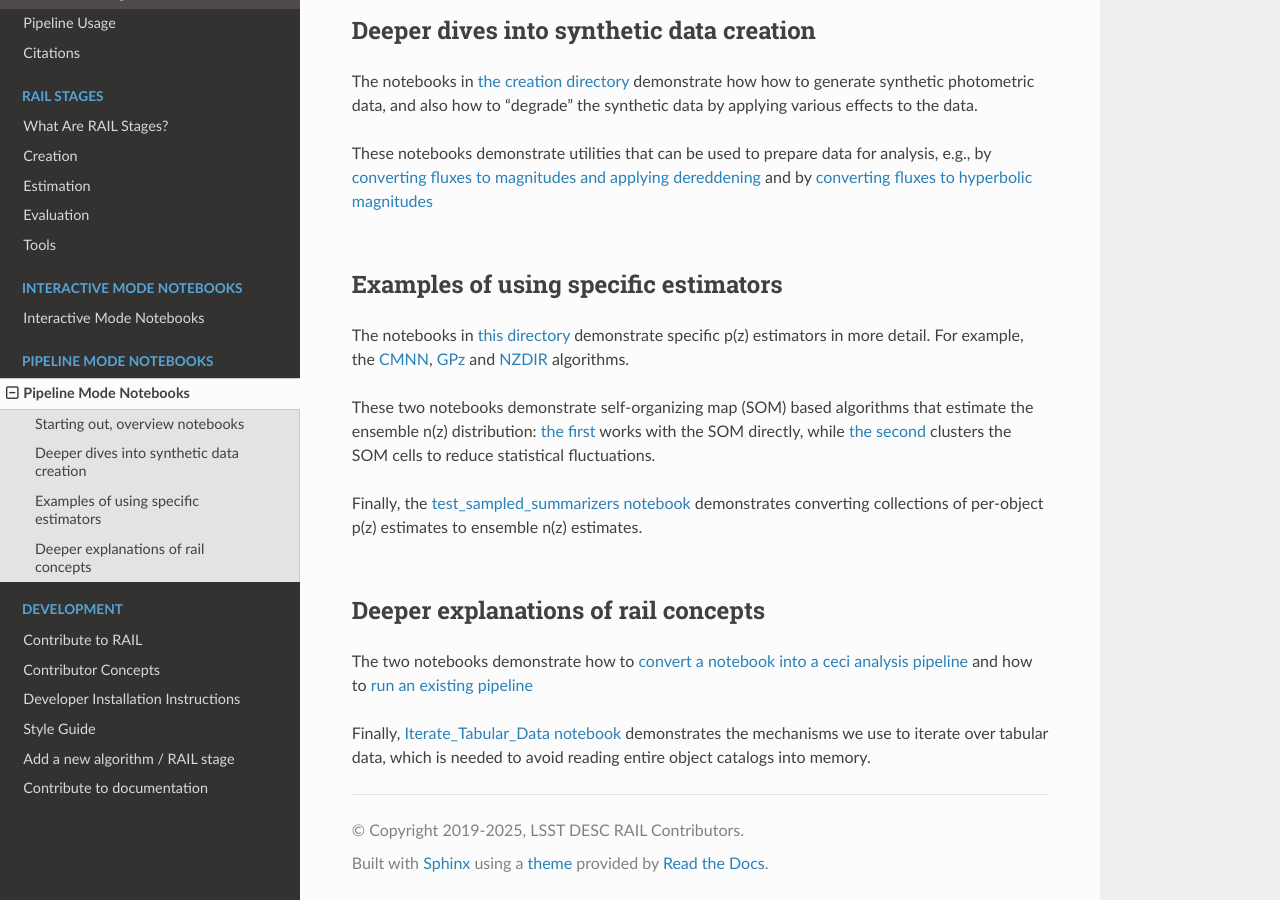
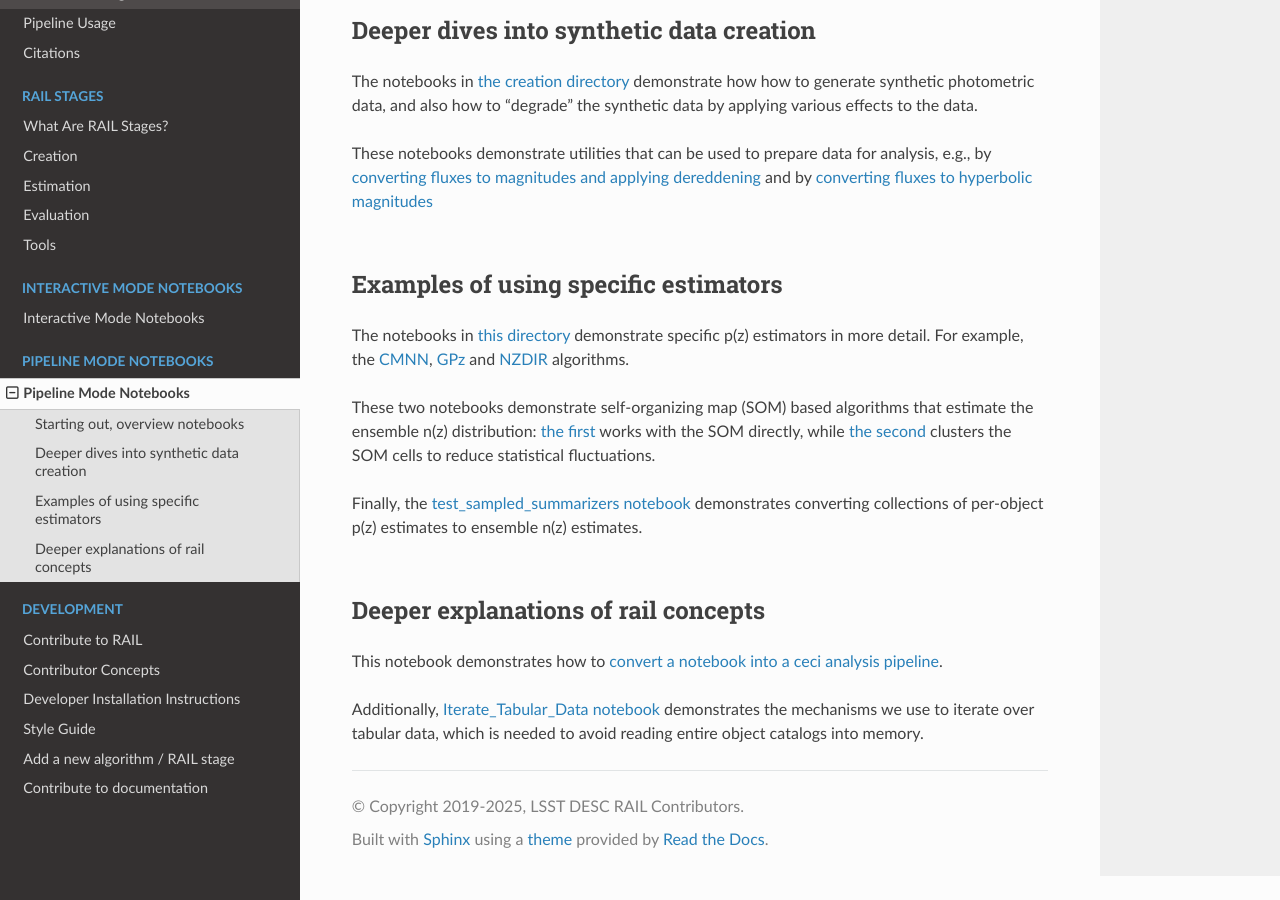
Before and after one commit to LSSTDESC/rail, a Sphinx documentation site: the page built from docs/source/pipeline_notebooks/index.rst, in a window 1280 px wide and 900 px high, scrolled down 766 px. Built offline with Sphinx 7.4.7 and the Read the Docs theme 3.1.0, drawn with Linux system fonts in a browser that asks for light colours; nearby versions of some CDN libraries; pages that are not in the unit, such as notebooks, are missing from menus; the version number could not be read and is left out.

Commit message:
misc formatting changes for docs

```diff
--- a/docs/source/development/add_stage.rst
+++ b/docs/source/development/add_stage.rst
@@ -23,11 +23,9 @@
 packaging is included in the template), you should create a PR against the ``rail``
 package to add your package as a dependency. Include your new package name in `the rail
 packages config <https://github.com/LSSTDESC/rail/blob/main/rail_packages.yml>`_. You should also
-run the ``create_interactive_structure.py`` script, which will add in the necessary ``*.pyi`` files
-so that the interactive mode will see your new algorithm.
+run the ``create_interactive_structure.py`` script in ``rail_base`` and do a PR. This will add in the necessary
+``*.pyi`` files so that the interactive mode will see your new algorithm.
 
-
-**TODO: add demo then continue to adding a new rail stage section above**
 
 ==============
 New RAIL Stage
--- a/docs/source/development/documentation.rst
+++ b/docs/source/development/documentation.rst
@@ -26,10 +26,10 @@
 ================================
 
 To create a new tutorial notebook, you can start by duplicating the
- `template notebook <https://github.com/LSSTDESC/rail/blob/main/interactive_examples/New_Tutorial_Notebook_template.ipynb>`_
+`template notebook <https://github.com/LSSTDESC/rail/blob/main/interactive_examples/New_Tutorial_Notebook_template.ipynb>`_
 provided in the ``rail`` repository. Then all you need to to is replace the template
 text and code with your own, and place the new notebook in one of the existing folders
-of notebooks. As long as you place the notebok inside one of the ``core_examples/``, ``creation_examples/``,
+of notebooks. As long as you place the notebook inside one of the ``core_examples/``, ``creation_examples/``,
 ``estimation_examples/``, ``evaluation_examples/``, or ``goldenspike_examples/`` folders,
 it should be rendered and uploaded to the RAIL documentation.
 
--- a/docs/source/pipeline_notebooks/index.rst
+++ b/docs/source/pipeline_notebooks/index.rst
@@ -70,9 +70,9 @@
 
 These two notebooks demonstrate self-organizing map (SOM) based algorithms that estimate
 the ensemble n(z) distribution: `the first
-<https://rail-hub.readthedocs.io/projects/rail-notebooks/en/latest/pipeline_examples/rendered/estimation_examples/somocluSOM_demo.html>`_
+<https://rail-hub.readthedocs.io/projects/rail-notebooks/en/latest/pipeline_examples/rendered/estimation_examples/11_SomocluSOM.html>`_
 works with the SOM directly, while `the second
-<https://rail-hub.readthedocs.io/projects/rail-notebooks/en/latest/pipeline_examples/rendered/estimation_examples/somocluSOMcluster_demo.html>`_
+<https://rail-hub.readthedocs.io/projects/rail-notebooks/en/latest/pipeline_examples/rendered/estimation_examples/12_SomocluSOM_Quality_Control.html>`_
 clusters the SOM cells to reduce statistical fluctuations.
 
 Finally, the `test_sampled_summarizers notebook
@@ -85,10 +85,8 @@
 Deeper explanations of rail concepts
 ====================================
 
-The two notebooks demonstrate how to `convert a notebook into a ceci analysis pipeline
-<https://rail-hub.readthedocs.io/projects/rail-notebooks/en/latest/pipeline_examples/rendered/core_examples/Build_Save_Load_Run_Pipeline.html>`_
-and how to `run an existing pipeline
-<https://rail-hub.readthedocs.io/projects/rail-notebooks/en/latest/pipeline_examples/rendered/core_examples/Run_Pipe.html>`_
+This notebook demonstrates how to `convert a notebook into a ceci analysis pipeline
+<https://rail-hub.readthedocs.io/projects/rail-notebooks/en/latest/pipeline_examples/rendered/core_examples/05_Build_Save_Load_Run_Pipeline.html>`_.
 
 .. Removed because of updates to the DataStore that no longer require user interaction
 .. This notebook explains the concept of the `Data Store
@@ -96,7 +94,7 @@
 .. that keeps track of the data being used in an analysis pipeline, and which can be used
 .. to interactively access data.
 
-Finally, `Iterate_Tabular_Data notebook
+Additionally, `Iterate_Tabular_Data notebook
 <https://rail-hub.readthedocs.io/projects/rail-notebooks/en/latest/pipeline_examples/rendered/core_examples/04_Iterate_Tabular_Data.html>`_
 demonstrates the mechanisms we use to iterate over tabular data, which is needed to
 avoid reading entire object catalogs into memory.
```
Also changed, not shown: docs/source/development/contributor_concepts.rst (+5 -5 lines), interactive_examples/README.md.
